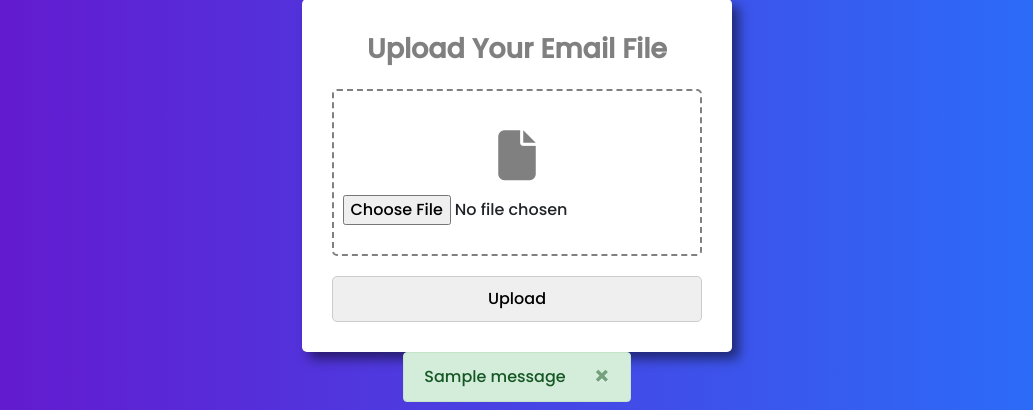
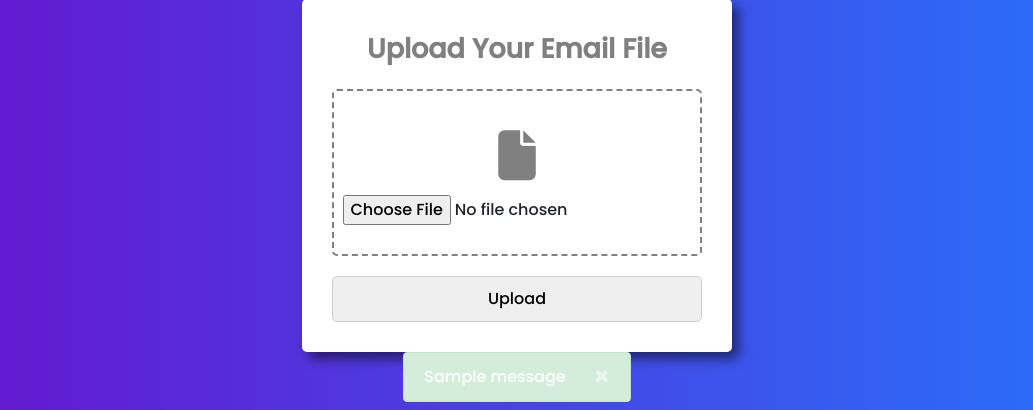
Before and after one commit to kdot-mi/PhishScope, a Flask app: page / in a window 1280 px wide. Shown: the part 390-800 px from the top of the page, without its empty margins (123-1156 px from the left). Run offline with Flask 3, Linux system fonts and the light colour scheme; one stand-in notice (Sample message) is shown; some libraries are stand-ins or nearby versions.

Commit message:
changed color of the model flash messages to be more visible

```diff
--- a/Flask App/templates/upload.html
+++ b/Flask App/templates/upload.html
@@ -66,7 +66,7 @@
         {% with messages = get_flashed_messages(with_categories=true) %}
             {% if messages %}
                 {% for category, message in messages %}
-                    <div class="alert alert-{{ category }} alert-dismissible fade show" role="alert">
+                    <div class="alert alert-{{ category }} alert-dismissible fade show" role="alert" style="color: white;">
                         {{ message }}
                         <button type="button" class="close" data-dismiss="alert" aria-label="Close">
                             <span aria-hidden="true">&times;</span>
```
Also changed, not shown: Flask App/instance/phishScope.db.
